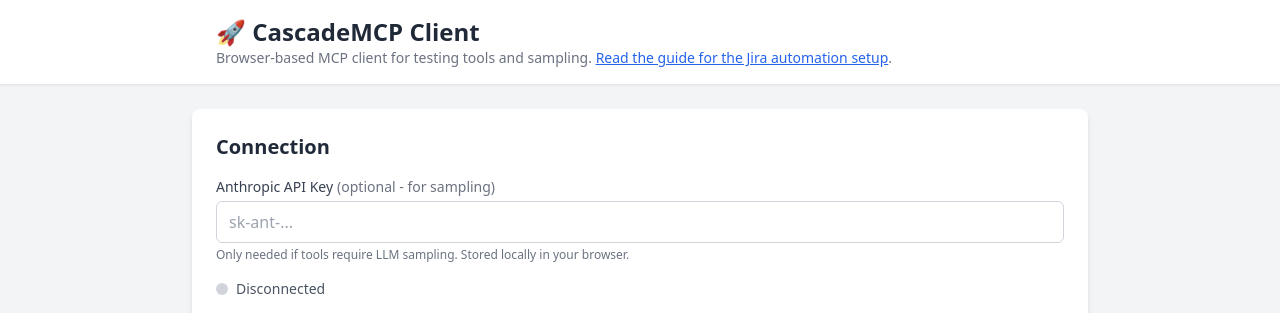
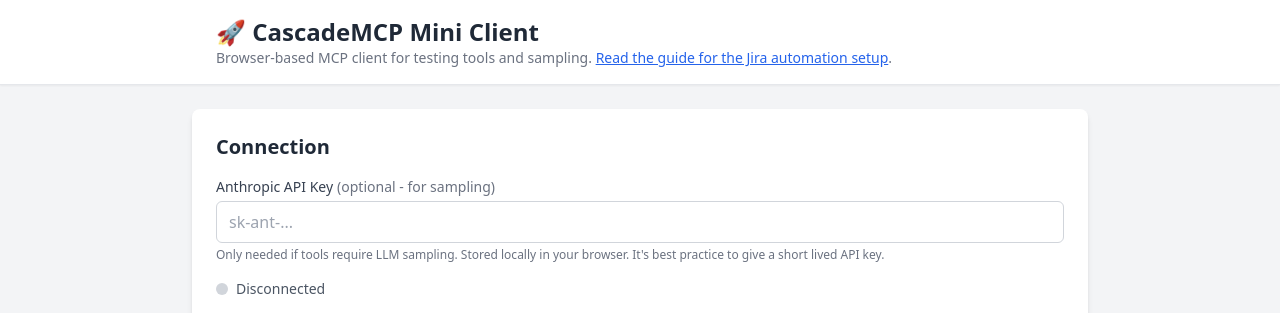
Before and after one commit to bitovi/cascade-mcp, a React (Vite) app: page / in a window 1280 px wide. Shown: the top 313 px of the page. Built offline with nearby package versions, Linux system fonts and the light colour scheme; no server answers.

Commit message:
slightly better info

```diff
--- a/src/react/App.tsx
+++ b/src/react/App.tsx
@@ -83,7 +83,7 @@
       <header className="bg-white shadow-sm border-b border-gray-200">
         <div className="max-w-4xl mx-auto px-6 py-4">
           <h1 className="text-2xl font-bold text-gray-800">
-            🚀 CascadeMCP Client
+            🚀 CascadeMCP Mini Client
           </h1>
           <p className="text-gray-500 text-sm">
             Browser-based MCP client for testing tools and sampling.{' '}
--- a/src/react/components/ConnectionPanel/ConnectionPanel.tsx
+++ b/src/react/components/ConnectionPanel/ConnectionPanel.tsx
@@ -72,7 +72,7 @@
             className="w-full px-3 py-2 border border-gray-300 rounded-md focus:outline-none focus:ring-2 focus:ring-blue-500 disabled:bg-gray-100 disabled:text-gray-500"
           />
           <p className="text-xs text-gray-500 mt-1">
-            Only needed if tools require LLM sampling. Stored locally in your browser.
+            Only needed if tools require LLM sampling. Stored locally in your browser. It's best practice to give a short lived API key.
           </p>
         </div>
 
```
